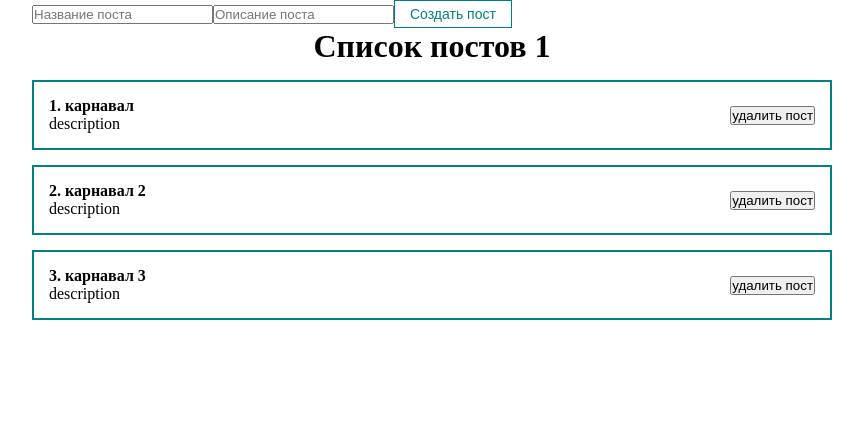
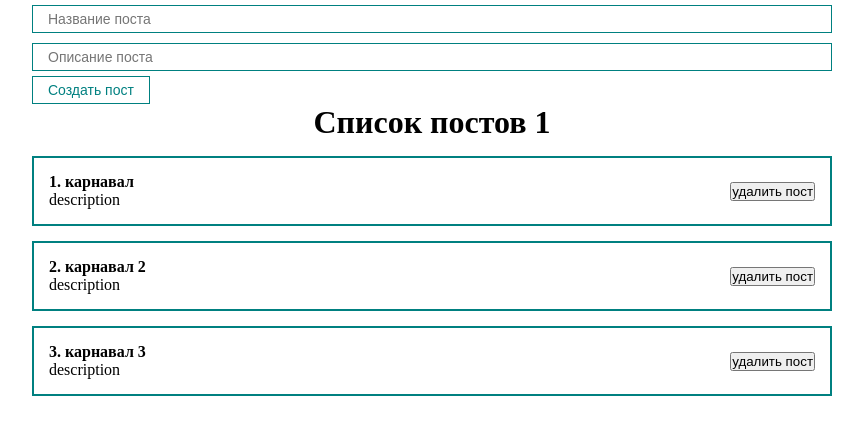
Before and after one commit to EduardBot/modern_react, a React (Create React App) app: page / in a window 1280 px wide. Shown: the top 434 px of the page, without its empty margins (208-1071 px from the left). Built offline with nearby package versions, Linux system fonts and the light colour scheme.

Commit message:
Создание ввода(разворот пропсов охрененен!)

```diff
--- a/src/App.js
+++ b/src/App.js
@@ -4,6 +4,7 @@ import "./components/styles/style.css";
 // import Value from "./components/Value";
 import PostList from "./components/PostList";
 import Button from "./components/UI/button/Button";
+import Input from "./components/UI/input/Input";
 function App() {
     const [posts, setPosts] = useState([
       {id: 1, title: 'карнавал', body: "description"},
@@ -23,9 +24,9 @@ function App() {
       {/* <PostList posts={posts2} title={"Список постов 2"}/> */}
 
       <form>
-        <input type="text" placeholder="Название поста" />
-        <input type="text" placeholder="Описание поста" />
-        <Button disabled>Создать пост</Button>
+        <Input type="text" placeholder="Название поста" />
+        <Input type="text" placeholder="Описание поста" />
+        <Button >Создать пост</Button>
       </form>
       <PostList posts={posts} title={"Список постов 1"}/>
     </div>
--- a/src/components/UI/input/Input.js
+++ b/src/components/UI/input/Input.js
@@ -1,6 +1,9 @@
-const Input = () => {
+import React from "react";
+import classes from "./Input.module.css"
+
+const Input = (props) => {
     return (
-
+        <input {...props} className={classes.myInput} />
     );
 }
 
--- /dev/null
+++ b/src/components/UI/input/Input.module.css
@@ -0,0 +1,10 @@
+.myInput {
+    width: 100%;
+    margin: 5px 0;
+    padding: 5px 15px;
+    color: teal;
+    font-size: 14px;
+    background: transparent;
+    border: 1px solid teal;
+    cursor: pointer;
+}
```
